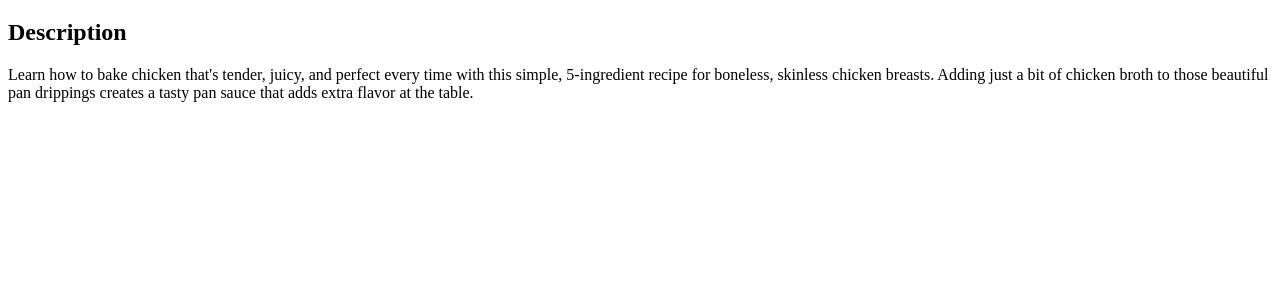
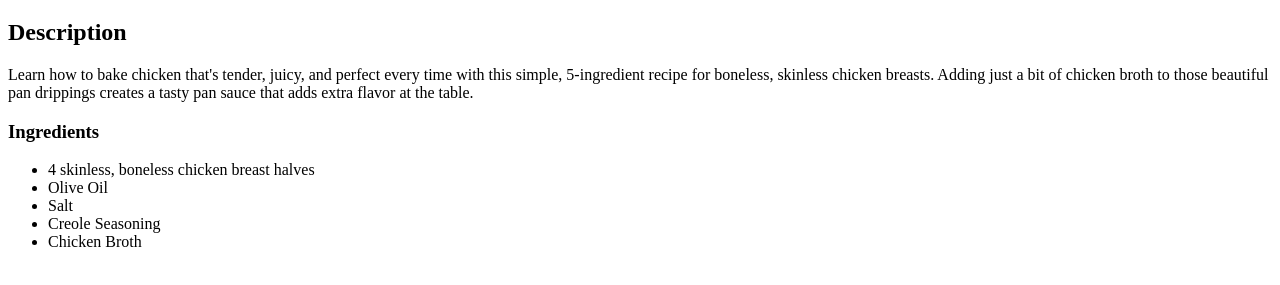
Before and after one commit to MindfulAction/odin-recipes, a plain HTML site: page baked-chicken.html in a window 1280 px wide. Shown: the part 61-346 px from the top of the page. Drawn offline with Linux system fonts and the light colour scheme.

Commit message:
Create Ingredients section with ul

```diff
--- a/baked-chicken.html
+++ b/baked-chicken.html
@@ -15,6 +15,13 @@
             broth to those beautiful pan drippings creates a tasty pan sauce that adds extra flavor at
             the table.</p>
 
-
+            <h3>Ingredients</h3>
+            <ul>
+                <li>4 skinless, boneless chicken breast halves</li>
+                <li>Olive Oil</li>
+                <li>Salt</li>
+                <li>Creole Seasoning</li>
+                <li>Chicken Broth</li>
+            </ul>
     </body>
 </html>
```
